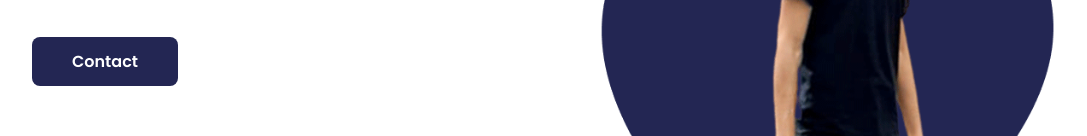
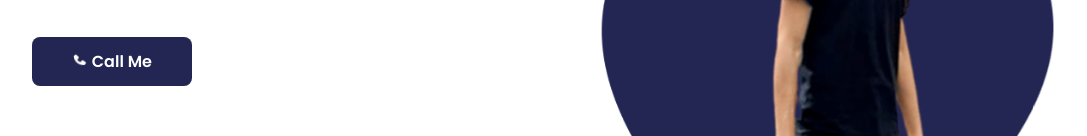
Before and after one commit to assia-bourdaoui/assia-bourdaoui.github.io, a plain HTML site: page index.html in a window 1280 px wide. Shown: the part 398-534 px from the top of the page, without its empty margins (96-1183 px from the left). Drawn offline with nearby package versions, Linux system fonts and the light colour scheme.

Commit message:
Update index.html

```diff
--- a/index.html
+++ b/index.html
@@ -45,7 +45,7 @@
                 <h1 class="home__title">Hi, I'am <br><span class="home__title-color">Tazi Mohannad<span><br>
                 </h1>
 
-                <a href="tel:0680126460" class="button" target="_blank">Contact</a>
+                <a href="tel:0680126460" class="button" target="_blank"><i class='bx bxs-phone bx-tada bx-rotate-90' ></i> Call Me</a>
             </div>
 
             <div class="home__social">
```
